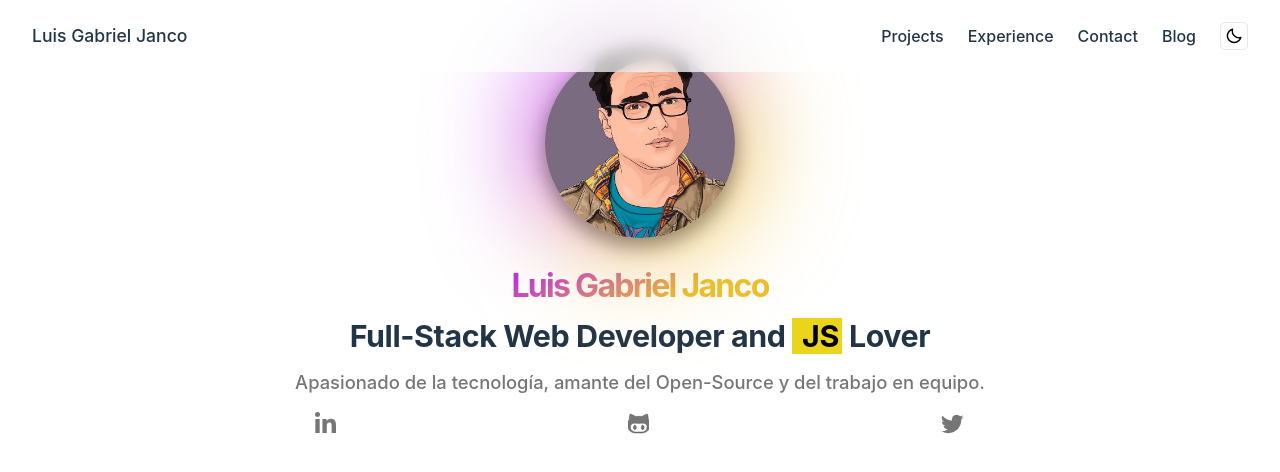
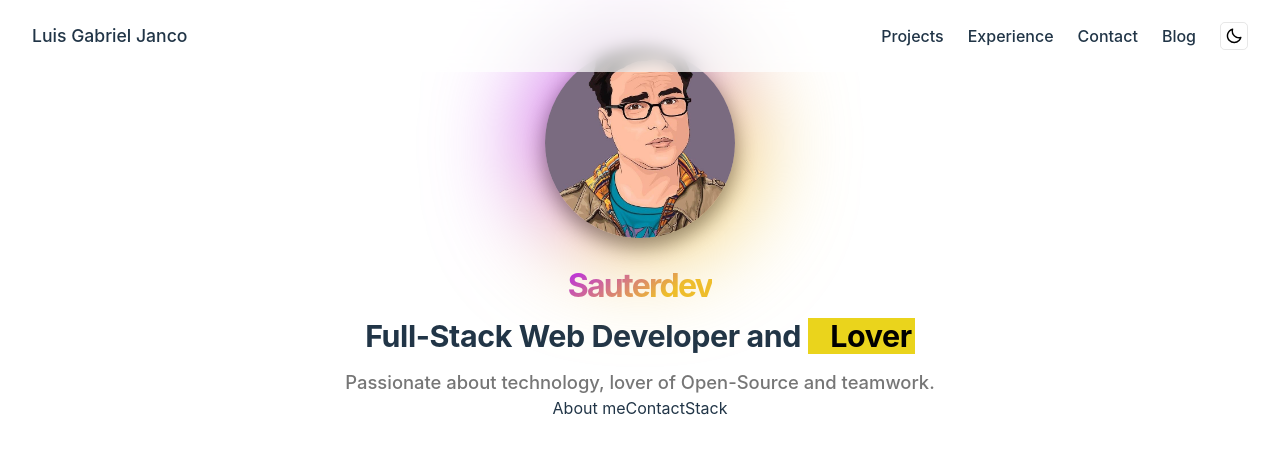
Before and after one commit to LuiSauter/portfolio, a Next.js app: page / in a window 1280 px wide. Shown: the top 472 px of the page. Built offline with nearby package versions, Linux system fonts and the light colour scheme.

Commit message:
feat: adding more content in home hero

```diff
--- a/src/pages/index.tsx
+++ b/src/pages/index.tsx
@@ -1,14 +1,29 @@
 import type { NextPage } from 'next'
 import Head from 'next/head'
 import Image from 'next/image'
-import { Fragment } from 'react'
-import { SocialNetwork } from '../components/SocialNetwork/SocialNetwork'
-// import { SkillsContainer } from '../components/Skills/SkillsContainer'
-// import { SocialNetwork } from '../components/SocialNetwork/SocialNetwork'
-// import { Sumary } from '../components/Sumary/Sumary'
+import Link from 'next/link'
+import { Fragment, useEffect, useState } from 'react'
+import { SkillsContainer } from '../components/Skills/SkillsContainer'
+import { Sumary } from '../components/Sumary/Sumary'
 import style from '../styles/pages/index.module.css'
 
+function getRandom(min: number, max: number) {
+  return Math.floor(Math.random() * (max - min + 1) + min)
+}
+let cleanup = true
 const HomePage: NextPage = () => {
+  const [mounted, setMounted] = useState(false)
+  const bgGradient = getRandom(1, 4)
+
+  useEffect(() => {
+    cleanup && setMounted(true)
+    return () => {
+      cleanup = false
+    }
+  }, [])
+
+  const paps = mounted && `gradient-${bgGradient}` || ''
+
   return (
     <Fragment>
       <Head>
@@ -16,7 +31,7 @@ const HomePage: NextPage = () => {
       </Head>
       <section className={style.section}>
         <div className={style.hero}>
-          <div className={style.shadow} />
+          <div aria-label={`gradient-${bgGradient}`} className={style.shadow} />
           <figure>
             <Image
               src='/sauterdev.jpg'
@@ -28,27 +43,41 @@ const HomePage: NextPage = () => {
           </figure>
         </div>
         <div className={style.heroContent}>
-          <h1 className={style.meTitle}>
-            <span className={style.clip}>Luis Gabriel Janco</span>
+          <h1 aria-label={paps} className={style.meTitle}>
+            <span title='JavaScript Lover' className={style.clip}>
+              Sauterdev
+            </span>
           </h1>
           <p>
-            Full-Stack Web Developer and <span>JS</span> Lover
+            Full-Stack Web Developer and <span className={style.js}></span>
+            <span className={style.lover}>Lover</span>
           </p>
           <h2 className={style.tagline}>
-            Apasionado de la tecnología, amante del Open-Source y del trabajo en
-            equipo.
+            Passionate about technology, lover of Open-Source and teamwork.
           </h2>
+          <div className={style.actions}>
+            <Link href='/about'>
+              <a aria-label={paps} className={style.action}>
+                About me
+              </a>
+            </Link>
+            <Link href='/contact'>
+              <a className={style.actionExtra}>Contact</a>
+            </Link>
+            <Link href='/contact'>
+              <a className={style.actionExtra}>Stack</a>
+            </Link>
+          </div>
         </div>
-        <SocialNetwork />
+        {/* <SocialNetwork /> */}
       </section>
+      {/* <Features></Features> */}
       {/* <div className='skills-sumary'>
         <h3 id='skills'>
-          <a href='#skills'>{clip}</a>
           Habilidades
         </h3>
         <SkillsContainer />
         <h3 id='resume'>
-          <a href='#resume'>{clip}</a>
           Resumen
         </h3>
         <Sumary />
```
